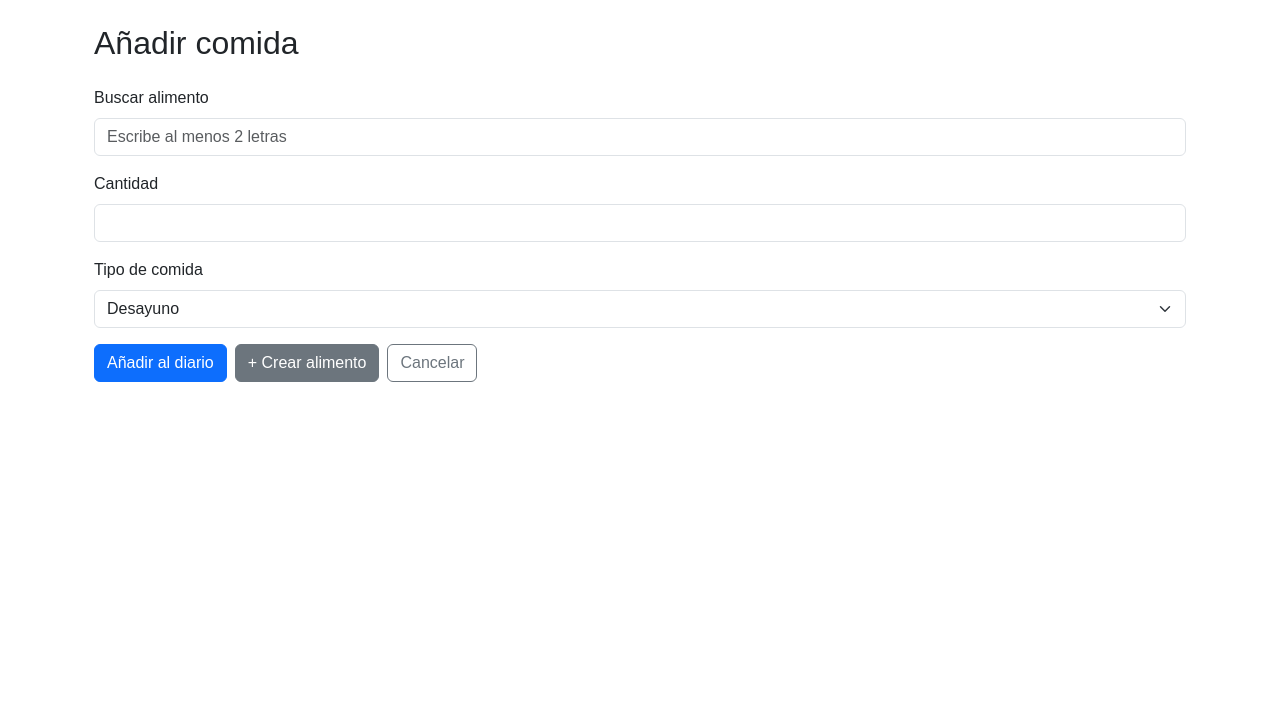
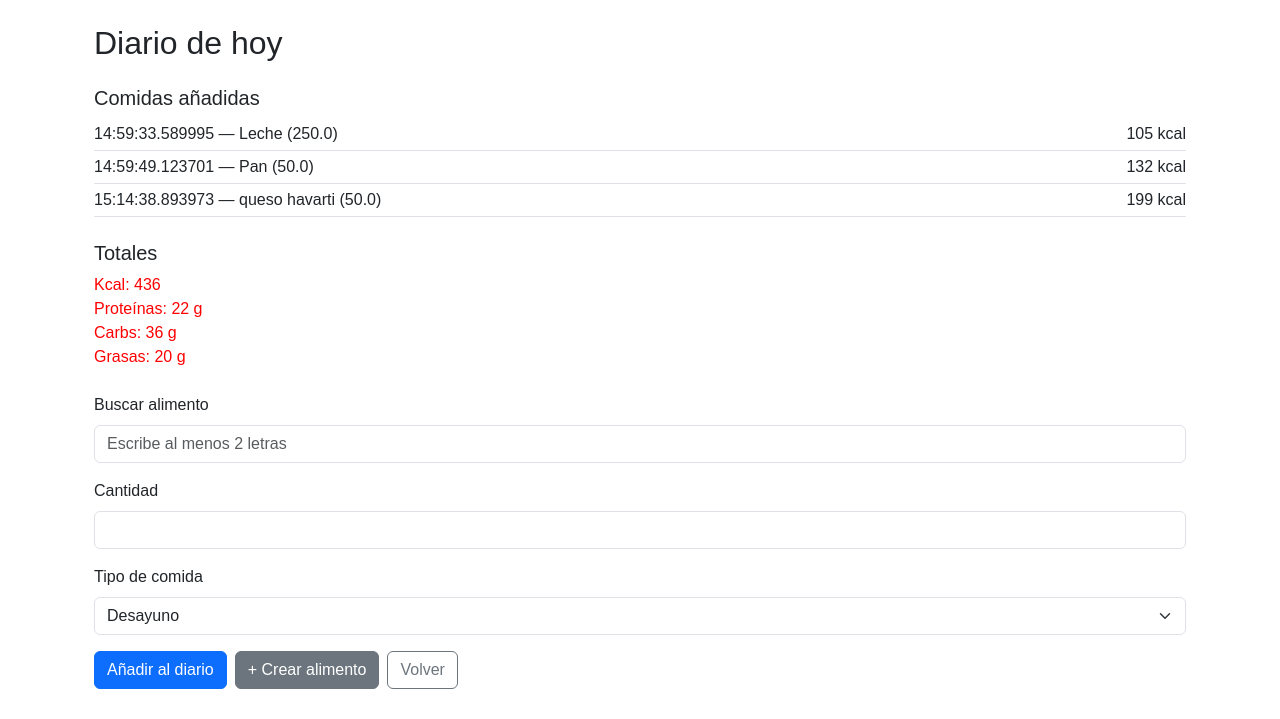
Before and after one commit to felixfarma/profuel_v1, a Flask app: page /meals/new in a window 1280 px wide. Shown: the part 86-805 px from the top of the page. Before the commit the page ends 468 px from the top, so only its background shows below. Run offline with Flask 3, Linux system fonts and the light colour scheme; a user stored in the database is signed in; some libraries are stand-ins or nearby versions.

Commit message:
feat: diario in-place con AJAX en añadir comida

```diff
--- a/app/routes/nutrition.py
+++ b/app/routes/nutrition.py
@@ -1,53 +1,113 @@
 # app/routes/nutrition.py
 
+from flask import (
+    Blueprint, render_template, redirect, url_for,
+    flash, request, jsonify
+)
+from flask_login import login_required, current_user
 from datetime import date, datetime
-from flask import Blueprint, render_template, redirect, url_for, flash, request
-from flask_login import login_required, current_user
 from app import db
 from app.models.user import Meal
 from app.models.food import Food
 
 nutrition = Blueprint("nutrition", __name__)
 
-# ===============================
-# RUTA PARA AÑADIR COMIDAS (MEALS)
-# ===============================
+
 @nutrition.route("/meals/new", methods=["GET", "POST"])
 @login_required
 def new_meal():
     if request.method == "POST":
-        food_id = request.form.get("food_id")
-        quantity = request.form.get("quantity")
-        meal_type = request.form.get("meal_type")
+        # Detectar petición AJAX/JSON
+        is_ajax = request.is_json or request.headers.get("X-Requested-With") == "XMLHttpRequest"
+        data = request.get_json() if request.is_json else request.form
 
-        # Validar campos obligatorios
-        if not food_id or not quantity:
-            flash("Debes seleccionar un alimento y una cantidad válida.", "warning")
+        # Campos
+        food_id   = data.get("food_id")
+        quantity  = data.get("quantity")
+        meal_type = data.get("meal_type")
+
+        # Validaciones
+        errors = {}
+        if not food_id:
+            errors["food_id"] = "Alimento obligatorio"
+        if not quantity:
+            errors["quantity"] = "Cantidad obligatoria"
+        else:
+            try:
+                qty = float(quantity)
+                if qty <= 0:
+                    errors["quantity"] = "Cantidad debe ser positiva"
+            except (ValueError, TypeError):
+                errors["quantity"] = "Cantidad inválida"
+        if meal_type not in ("desayuno", "comida", "merienda", "cena"):
+            errors["meal_type"] = "Tipo de comida inválido"
+
+        if errors:
+            if is_ajax:
+                return jsonify(error="ValidationError", fields=errors), 422
+            for msg in errors.values():
+                flash(msg, "warning")
             return redirect(url_for("nutrition.new_meal"))
 
+        # Buscar alimento
         food = Food.query.get(int(food_id))
         if not food:
-            flash("El alimento seleccionado no existe.", "danger")
+            if is_ajax:
+                return jsonify(error="FoodNotFound", message="Alimento no encontrado"), 404
+            flash("El alimento seleccionado no existe.", "warning")
             return redirect(url_for("nutrition.new_meal"))
 
-        # Crear la comida
+        # Crear y cachear la comida
         meal = Meal(
             user_id=current_user.id,
             food_id=food.id,
             date=date.today(),
             time=datetime.utcnow().time(),
-            quantity=float(quantity),
+            quantity=qty,
             meal_type=meal_type
         )
-
-        meal.food = food  # Relación para recálculo
+        meal.food = food
         meal._recalc_caches()
 
         db.session.add(meal)
         db.session.commit()
 
+        # Respuesta AJAX
+        if is_ajax:
+            return jsonify({
+                "id": meal.id,
+                "food": {"id": food.id, "name": food.name},
+                "quantity": meal.quantity,
+                "meal_type": meal.meal_type,
+                "time": meal.time.isoformat(),
+                "calories": meal.calories,
+                "protein": meal.protein,
+                "carbs": meal.carbs,
+                "fats": meal.fats
+            }), 201
+
+        # Redirección normal
         flash("Comida añadida correctamente.", "success")
-        return redirect(url_for("main.dashboard"))
+        return redirect(url_for("nutrition.new_meal"))
 
-    # GET → Renderizar la vista principal de añadir comida
-    return render_template("add_meal.html")
+    # GET → cargar comidas de hoy y totales
+    hoy = date.today()
+    meals = (
+        Meal.query
+        .filter_by(user_id=current_user.id, date=hoy)
+        .order_by(Meal.time)
+        .all()
+    )
+    total_kcal    = sum(m.calories for m in meals)
+    total_protein = sum(m.protein  for m in meals)
+    total_carbs   = sum(m.carbs    for m in meals)
+    total_fats    = sum(m.fats     for m in meals)
+
+    return render_template(
+        "add_meal.html",
+        meals=meals,
+        total_kcal=total_kcal,
+        total_protein=total_protein,
+        total_carbs=total_carbs,
+        total_fats=total_fats
+    )
--- a/app/templates/add_meal.html
+++ b/app/templates/add_meal.html
@@ -3,11 +3,34 @@
 {% block title %}Añadir comida{% endblock %}
 {% block content %}
 <div class="container mt-4">
-  <h2 class="mb-4">Añadir comida</h2>
+  <h2 class="mb-4">Diario de hoy</h2>
 
-  <!-- Formulario principal -->
-  <form id="add-meal-form" method="POST">
-    <!-- Buscador de alimentos -->
+  <!-- Listado de comidas de hoy -->
+  <div class="mb-4">
+    <h5>Comidas añadidas</h5>
+    <div id="today-meals-list">
+      {% for m in meals %}
+        <div class="d-flex justify-content-between py-1 border-bottom">
+          <div>{{ m.time }} — {{ m.food.name }} ({{ m.quantity }})</div>
+          <div>{{ m.calories }} kcal</div>
+        </div>
+      {% endfor %}
+    </div>
+  </div>
+
+  <!-- Totales -->
+  <div class="mb-4">
+    <h5>Totales</h5>
+    <ul class="list-unstyled">
+      <li>Kcal: <span id="total-kcal">{{ total_kcal }}</span></li>
+      <li>Proteínas: <span id="total-protein">{{ total_protein }}</span> g</li>
+      <li>Carbs: <span id="total-carbs">{{ total_carbs }}</span> g</li>
+      <li>Grasas: <span id="total-fats">{{ total_fats }}</span> g</li>
+    </ul>
+  </div>
+
+  <!-- Formulario AJAX de añadir comida -->
+  <form id="add-meal-form">
     <div class="mb-3 position-relative">
       <label for="food-search" class="form-label">Buscar alimento</label>
       <input type="text"
@@ -21,7 +44,6 @@
       <input type="hidden" name="food_id" id="food-id">
     </div>
 
-    <!-- Cantidad -->
     <div class="mb-3">
       <label for="quantity" class="form-label">Cantidad</label>
       <input type="number"
@@ -33,7 +55,6 @@
              required>
     </div>
 
-    <!-- Tipo de comida -->
     <div class="mb-3">
       <label for="meal_type" class="form-label">Tipo de comida</label>
       <select name="meal_type" id="meal_type" class="form-select" required>
@@ -44,7 +65,6 @@
       </select>
     </div>
 
-    <!-- Botones -->
     <div class="d-flex gap-2">
       <button type="submit" class="btn btn-primary">Añadir al diario</button>
       <button type="button"
@@ -53,7 +73,7 @@
               data-bs-target="#foodModal">
         + Crear alimento
       </button>
-      <a href="{{ url_for('main.dashboard') }}" class="btn btn-outline-secondary">Cancelar</a>
+      <a href="{{ url_for('main.dashboard') }}" class="btn btn-outline-secondary">Volver</a>
     </div>
   </form>
 </div>
@@ -68,7 +88,6 @@
           <button type="button" class="btn-close" data-bs-dismiss="modal"></button>
         </div>
         <div class="modal-body">
-          <!-- Nombre, unidad y cantidad base -->
           <div class="row g-3 mb-3">
             <div class="col-md-6">
               <label class="form-label">Nombre</label>
@@ -87,16 +106,12 @@
               <input type="number" id="food-quantity" class="form-control" step="any" value="100" required>
             </div>
           </div>
-
-          <!-- Macros por 100g -->
           <div class="row g-3 mb-3">
             <div class="col"><label class="form-label">Kcal/100g</label><input type="number" id="food-kcal100" class="form-control" step="any"></div>
             <div class="col"><label class="form-label">Prot/100g</label><input type="number" id="food-prot100" class="form-control" step="any"></div>
             <div class="col"><label class="form-label">Carbs/100g</label><input type="number" id="food-carbs100" class="form-control" step="any"></div>
             <div class="col"><label class="form-label">Fat/100g</label><input type="number" id="food-fat100" class="form-control" step="any"></div>
           </div>
-
-          <!-- Macros por unidad -->
           <div class="row g-3">
             <div class="col"><label class="form-label">Kcal/unidad</label><input type="number" id="food-kcal1" class="form-control" step="any"></div>
             <div class="col"><label class="form-label">Prot/unidad</label><input type="number" id="food-prot1" class="form-control" step="any"></div>
@@ -119,12 +134,12 @@
 
 <script>
 document.addEventListener('DOMContentLoaded', () => {
-  // Autocompletado de alimentos
   const searchInput    = document.getElementById('food-search');
   const suggestionsBox = document.getElementById('suggestions');
   const foodIdInput    = document.getElementById('food-id');
   let debounceTimer;
 
+  // Autocompletado
   searchInput.addEventListener('input', () => {
     clearTimeout(debounceTimer);
     const q = searchInput.value.trim();
@@ -168,9 +183,8 @@
     }
   });
 
-  // Crear alimento vía API desde el modal
-  const createForm = document.getElementById('create-food-form');
-  createForm.addEventListener('submit', e => {
+  // Crear alimento desde modal
+  document.getElementById('create-food-form').addEventListener('submit', e => {
     e.preventDefault();
     const payload = {
       name: document.getElementById('food-name').value.trim(),
@@ -193,16 +207,59 @@
     })
     .then(r => r.ok ? r.json() : r.json().then(e => Promise.reject(e)))
     .then(food => {
-      // Selecciona el alimento recién creado
       searchInput.value = food.name;
       foodIdInput.value = food.id;
-      // Cierra el modal
       const modalEl = document.getElementById('foodModal');
       bootstrap.Modal.getInstance(modalEl).hide();
     })
-    .catch(err => {
-      alert(err.error || 'Error al crear el alimento');
-    });
+    .catch(err => alert(err.error || 'Error al crear el alimento'));
+  });
+
+  // AJAX para añadir comida
+  document.getElementById('add-meal-form').addEventListener('submit', e => {
+    e.preventDefault();
+    const payload = {
+      food_id: document.getElementById('food-id').value,
+      quantity: parseFloat(document.getElementById('quantity').value),
+      meal_type: document.getElementById('meal_type').value
+    };
+
+    fetch('/meals/new', {
+      method: 'POST',
+      headers: {
+        'Content-Type': 'application/json',
+        'X-Requested-With': 'XMLHttpRequest'
+      },
+      body: JSON.stringify(payload)
+    })
+    .then(r => r.ok
+      ? r.json()
+      : r.json().then(err => Promise.reject(err)))
+    .then(m => {
+      // Añadir fila
+      const list = document.getElementById('today-meals-list');
+      const row = document.createElement('div');
+      row.className = 'd-flex justify-content-between py-1 border-bottom';
+      row.innerHTML = `<div>${m.time} — ${m.food.name} (${m.quantity})</div><div>${m.calories} kcal</div>`;
+      list.append(row);
+
+      // Actualizar totales
+      document.getElementById('total-kcal').textContent =
+        parseInt(document.getElementById('total-kcal').textContent) + m.calories;
+      document.getElementById('total-protein').textContent =
+        parseInt(document.getElementById('total-protein').textContent) + m.protein;
+      document.getElementById('total-carbs').textContent =
+        parseInt(document.getElementById('total-carbs').textContent) + m.carbs;
+      document.getElementById('total-fats').textContent =
+        parseInt(document.getElementById('total-fats').textContent) + m.fats;
+
+      // Reset form
+      document.getElementById('food-search').value = '';
+      document.getElementById('food-id').value = '';
+      document.getElementById('quantity').value = '';
+      document.getElementById('suggestions').innerHTML = '';
+    })
+    .catch(err => alert(err.error || 'Error al añadir comida'));
   });
 });
 </script>
```
Also changed, not shown: DEV_GUIDE.md (added), instance/nutricional.db.
